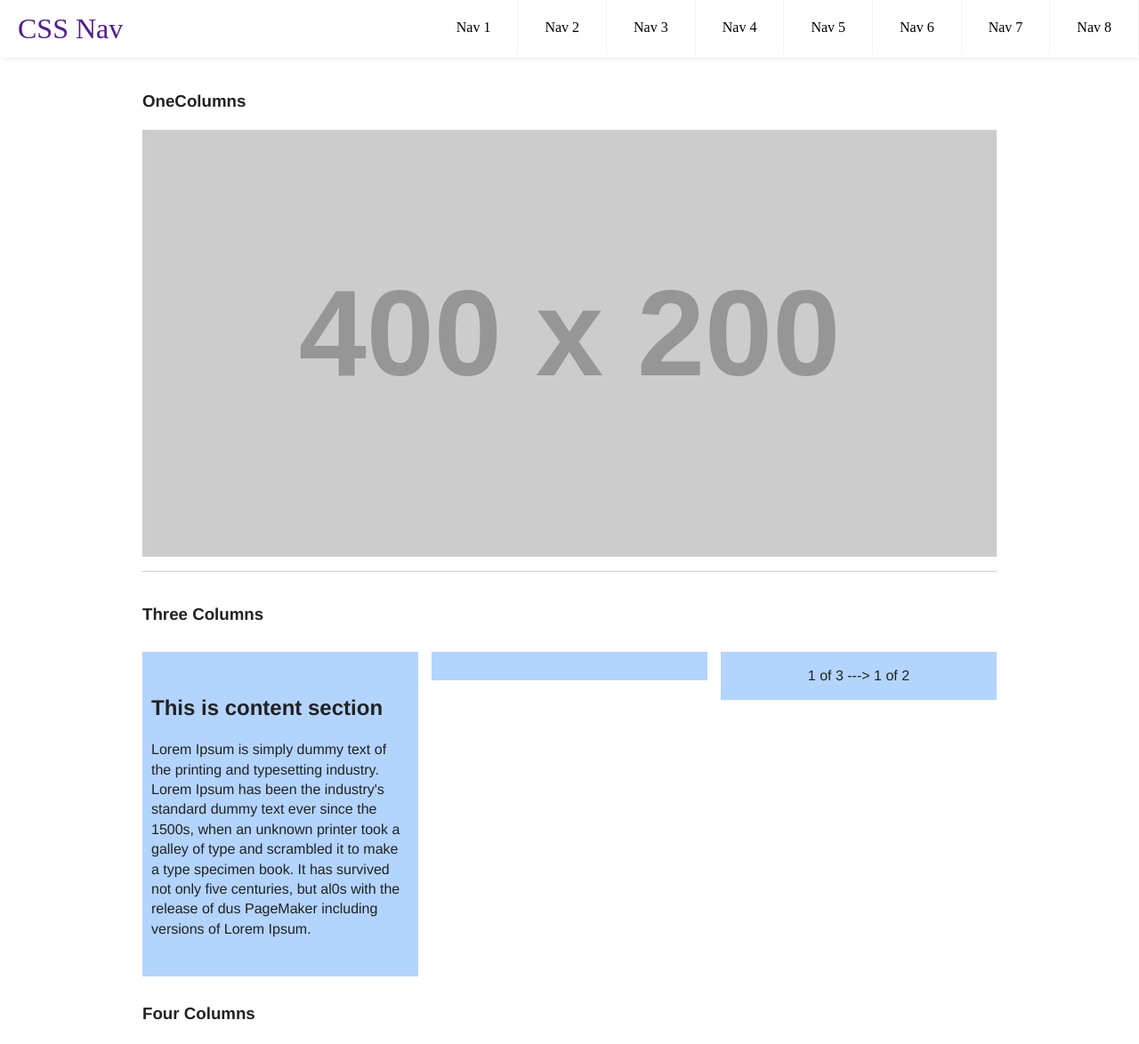
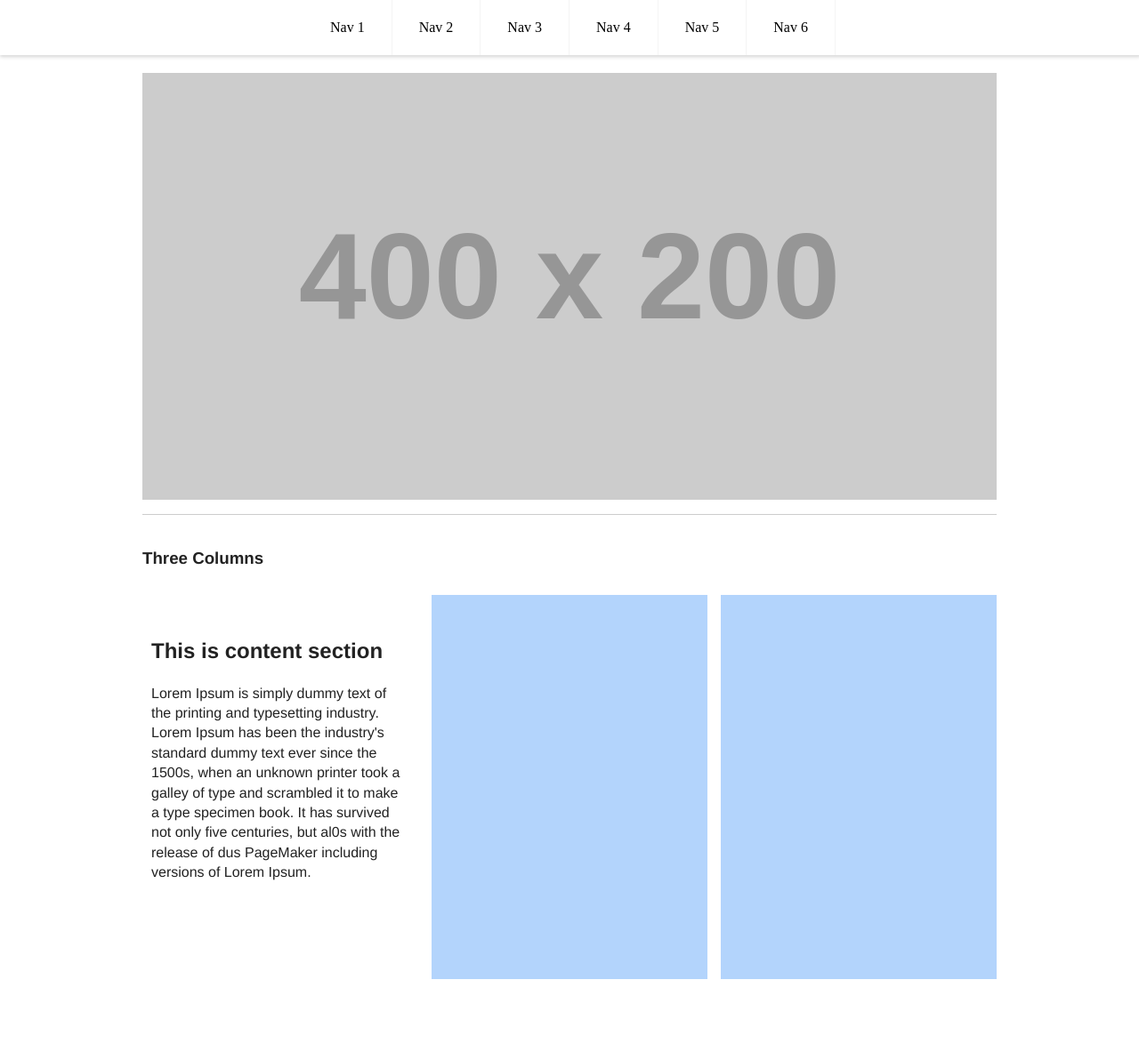
Before and after one commit to hseniht/CSS-Simple-Grid-Layout-, a plain HTML site: page html5-boilerplate/index.html in a window 1280 px wide. Shown: the top 1174 px of the page at 89% size. After the commit the page ends 1143 px from the top, so only its background shows below. Drawn offline with nearby package versions, Linux system fonts and the light colour scheme; placeholder pictures from the web are drawn by us.

Commit message:
beta
- all working
- needs to tidy up css

```diff
--- a/html5-boilerplate/css/main.css
+++ b/html5-boilerplate/css/main.css
@@ -128,11 +128,11 @@ textarea {
    }
 
 
- /* header */
+ /*------------- header -----------------*/
 
 .header {
   background-color: #fff;
-  box-shadow: 1px 1px 4px 0 rgba(0,0,0,.1);
+  box-shadow: 1px 1px 4px 1px rgba(0, 0, 0, 0.17);
   position: fixed;
   width: 100%;
   z-index: 3;
@@ -161,12 +161,21 @@ textarea {
   background-color: #f4f4f4;
 }
 
-.header .logo {
+/* .header .logo {
   display: block;
   float: left;
   font-size: 2em;
   padding: 10px 20px;
   text-decoration: none;
+} */
+
+/* menu position -- tks*/
+
+.menu.navbar-container {
+    /* width: 960px; */
+    margin: 0px auto;
+    float: none;
+
 }
 
 /* menu */
@@ -182,7 +191,7 @@ textarea {
 .header .menu-icon {
   cursor: pointer;
   display: inline-block;
-  float: right;
+  float: left;
   padding: 28px 20px;
   position: relative;
   user-select: none;
@@ -223,7 +232,9 @@ textarea {
 }
 
 .header .menu-btn:checked ~ .menu {
-  max-height: 240px;
+  /* max-height: 240px; */
+  max-height: 350px;
+    overflow: overlay;
 }
 
 .header .menu-btn:checked ~ .menu-icon .navicon {
@@ -243,9 +254,8 @@ textarea {
   top: 0;
 }
 
-/* 48em = 768px */
 
-@media (min-width: 48em) {
+@media (min-width: 481px) {
   .header li {
     float: left;
   }
@@ -254,16 +264,13 @@ textarea {
   }
   .header .menu {
     clear: none;
-    float: right;
+    float: left;
     max-height: none;
   }
   .header .menu-icon {
     display: none;
   }
 }
-
-
-
 
 
 
--- a/html5-boilerplate/css/mediaqueries.css
+++ b/html5-boilerplate/css/mediaqueries.css
@@ -10,6 +10,14 @@
   .wrapper {
     width: 960px;
     margin: 0 auto;
+  }
+
+  .menu.navbar-container {
+
+
+      float: none;
+      display: flex;
+      justify-content: center;
   }
 }
 
@@ -33,6 +41,17 @@
    .container {
      font-size: 14px;
    }
+
+   .menu.navbar-container {
+       /* width: 960px;
+       margin: 0px auto;
+       float: none; */
+
+
+       float: none;
+       display: flex;
+       justify-content: space-evenly;
+   }
 }
 
 
@@ -48,6 +67,12 @@
   }
   .container {
     font-size: 12px;
+  }
+
+  .menu.navbar-container {
+
+      flex-direction: column;
+
   }
 }
 
--- a/html5-boilerplate/index.html
+++ b/html5-boilerplate/index.html
@@ -37,27 +37,22 @@
         <!-- Add your site or application content here -->
 
         <header class="header">
-          <a href="" class="logo">CSS Nav</a>
+          <!-- <a href="" class="logo">CSS Nav</a> -->
           <input class="menu-btn" type="checkbox" id="menu-btn" />
           <label class="menu-icon" for="menu-btn"><span class="navicon"></span></label>
-          <ul class="menu">
-            <li><a href="#nav1">Nav 1</a></li>
-            <li><a href="#nav2">Nav 2</a></li>
-            <li><a href="#nav3">Nav 3</a></li>
-            <li><a href="#nav4">Nav 4</a></li>
-            <li><a href="#nav5">Nav 5</a></li>
-            <li><a href="#nav6">Nav 6</a></li>
-            <li><a href="#nav7">Nav 7</a></li>
-            <li><a href="#nav8">Nav 8</a></li>
+          <ul class="menu navbar-container">
+            <li class=""><a href="#nav1">Nav 1</a></li>
+            <li class=""><a href="#nav2">Nav 2</a></li>
+            <li class=""><a href="#nav3">Nav 3</a></li>
+            <li class=""><a href="#nav4">Nav 4</a></li>
+            <li class=""><a href="#nav5">Nav 5</a></li>
+            <li class=""><a href="#nav6">Nav 6</a></li>
+
           </ul>
         </header>
 
 
       <div class="wrapper spacing-top">
-
-      <div class="section group">
-        <h3>OneColumns</h3>
-      </div>
 
       <div class="section group">
         <div class="one-full">
@@ -67,7 +62,6 @@
         </div>
       </div>
 
-
       <hr />
 
       <div class="section group">
@@ -75,7 +69,7 @@
       </div>
 
       <div class="section group">
-        <div class="col span_1_of_3 span_one_full">
+        <div class="col span_1_of_3 span_one_full" style="background-color: transparent;">
           <div class="container">
             <h2>This is content section</h2>
             <p>Lorem Ipsum is simply dummy text of the printing and typesetting industry.
@@ -86,16 +80,18 @@
           </div>
         </div>
         <div class="col span_1_of_3 span_one_second left">
-          <div>
+          <div style="height:400px;">
 
           </div>
         </div>
         <div class="col span_1_of_3 span_one_second">
-        1 of 3 ---> 1 of 2
+          <div style="height:400px;">
+
+          </div>
         </div>
       </div>
 
-      <div class="section group">
+      <!-- <div class="section group">
       <h3>Four Columns</h3>
       </div>
 
@@ -157,14 +153,9 @@
         <div class="col span_1_of_12">
         1 of 12
         </div>
-      </div>
+      </div> -->
 
 </div>
-
-
-
-
-
 
 
         <script src="js/vendor/modernizr-3.5.0.min.js"></script>
```
Also changed, not shown: html5-boilerplate/css/grids.css (indentation only).
